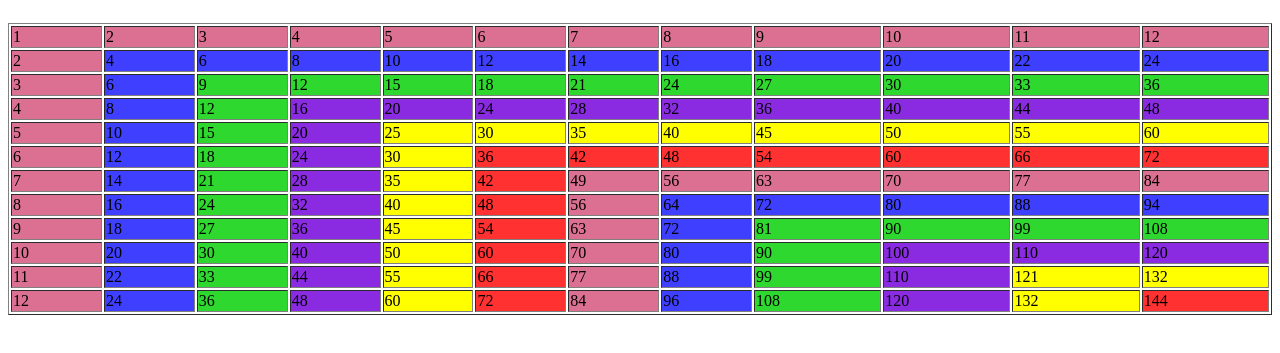
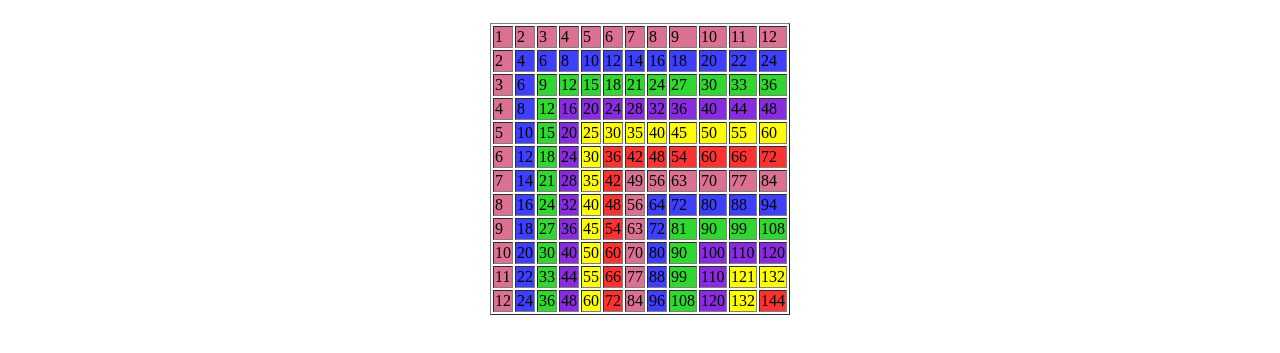
Before and after one commit to MariaShakeel10/allassignment, a plain HTML site: page colortableassignment/index.html in a window 1280 px wide. Shown: the part 69-422 px from the top of the page. Drawn offline with Linux system fonts and the light colour scheme.

Commit message:
allassignments

```diff
--- a/colortableassignment/index.html
+++ b/colortableassignment/index.html
@@ -12,6 +12,7 @@
     <marquee behavior="alternate" direction="">
         <h1>Multiplication chart</h1>
     </marquee>
+    <center>
         <table border="1px">
             <tr>
                 <td class="pink">1</td>
@@ -183,6 +184,7 @@
                 <td class="red">144</td>
             </tr>
         </table>
+    </center>
 </body>
 
 </html>
--- a/colortableassignment/style.css
+++ b/colortableassignment/style.css
@@ -1,8 +1,13 @@
-marquee>h1{
+* {
+    align-items: center;
+}
+
+marquee>h1 {
     color: crimson;
     text-decoration: underline;
 }
-table {
+
+table>tr>td {
     width: 100%;
 }
 
```
Lines whose indentation alone changed are shown as unchanged.
